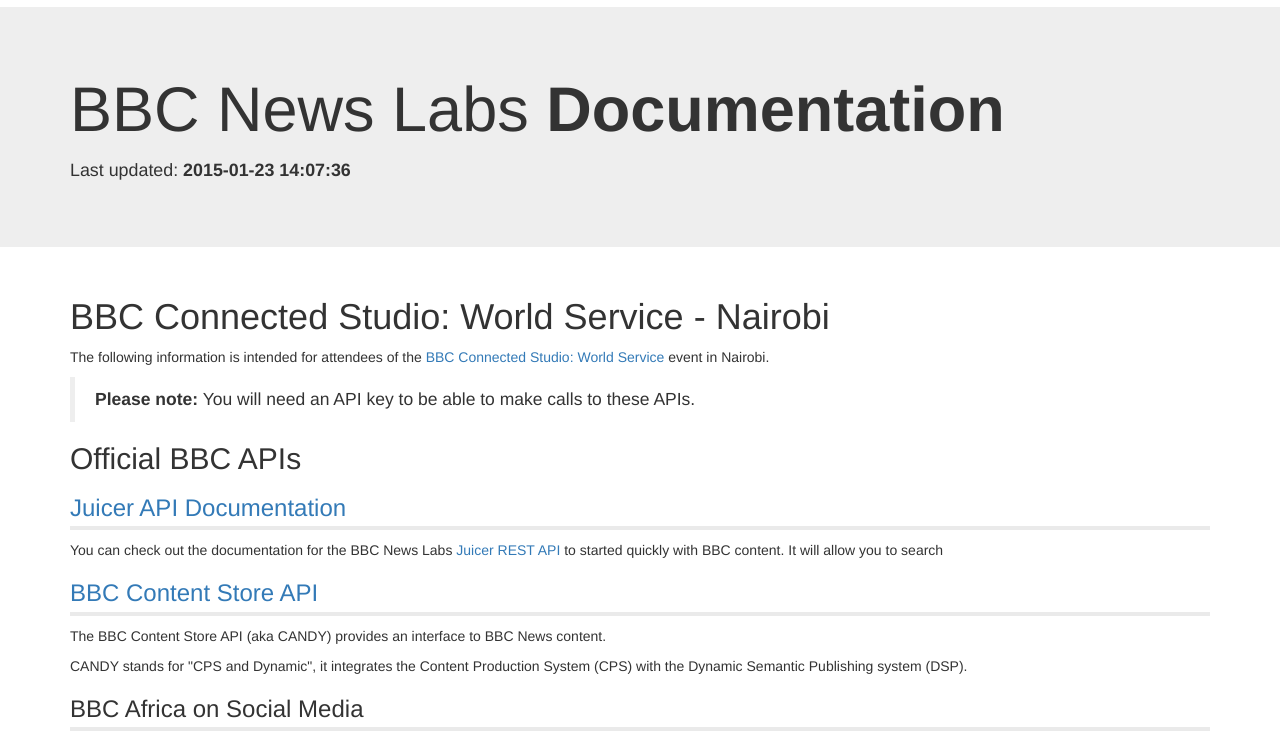
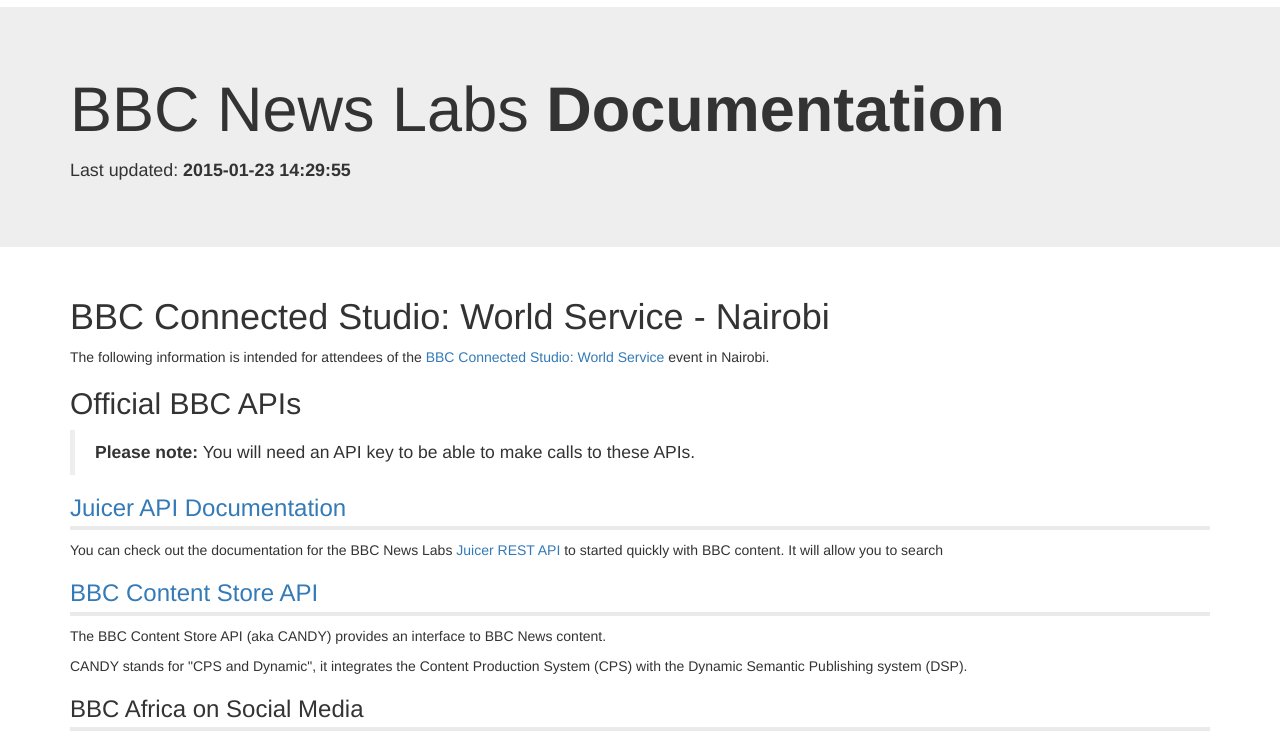
Before and after one commit to bbc/newslabs-docs, a website: page html/World-Service-Nairobi.html in a window 1280 px wide. Shown: the part 64-800 px from the top of the page. Drawn offline with nearby package versions, Linux system fonts and the light colour scheme.

Commit message:
Updating Nairobi hack docs

```diff
--- a/html/World-Service-Nairobi.html
+++ b/html/World-Service-Nairobi.html
@@ -51,7 +51,7 @@
        <h1>
           BBC News Labs <strong> Documentation</strong>
        </h1>
-       <p><small>Last updated: <strong>2015-01-23 14:07:36</strong></small></p>
+       <p><small>Last updated: <strong>2015-01-23 14:29:55</strong></small></p>
       </div>
     </div>
     <div class="container">
@@ -59,10 +59,10 @@
         <div class="col-md-12">
           <h1 id="bbc-connected-studio-world-service-nairobi">BBC Connected Studio: World Service - Nairobi</h1>
 <p>The following information is intended for attendees of the <a href="http://www.bbc.co.uk/corporate2/connectedstudio/events">BBC Connected Studio: World Service</a> event in Nairobi.</p>
+<h2 id="official-bbc-apis">Official BBC APIs</h2>
 <blockquote>
 <p><strong>Please note:</strong> You will need an API key to be able to make calls to these APIs.</p>
 </blockquote>
-<h2 id="official-bbc-apis">Official BBC APIs</h2>
 <h3 id="-juicer-api-documentation-juicer-html-"><a href="Juicer.html">Juicer API Documentation</a></h3>
 <p>You can check out the documentation for the BBC News Labs <a href="Juicer.html">Juicer REST API</a> to started quickly with BBC content. It will allow you to search </p>
 <h3 id="-bbc-content-store-api-candy-html-"><a href="CANDY.html">BBC Content Store API</a></h3>
```
Also changed, not shown: docs/World-Service-Nairobi.md (+2 -2 lines), html/CANDY.html (+1 -1 lines), html/Juicer.html (+1 -1 lines), html/index.html (+1 -1 lines).
